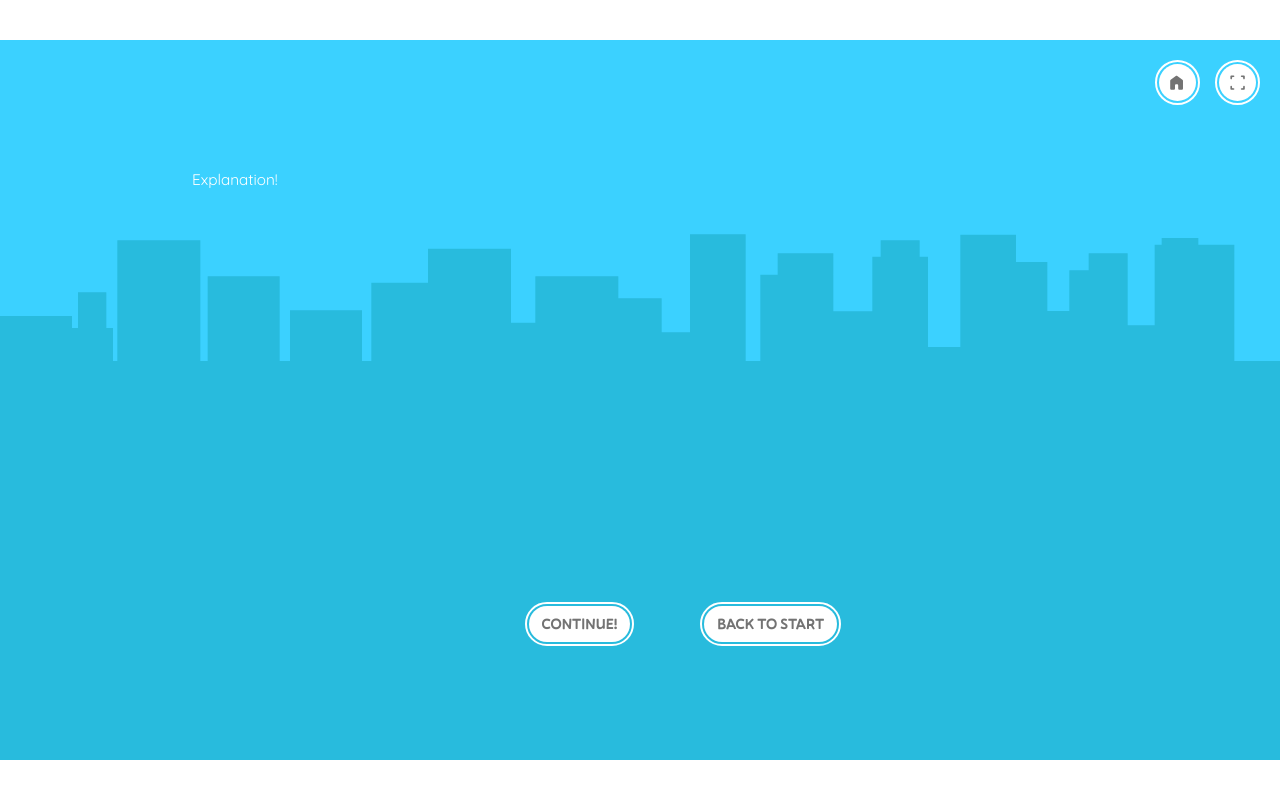
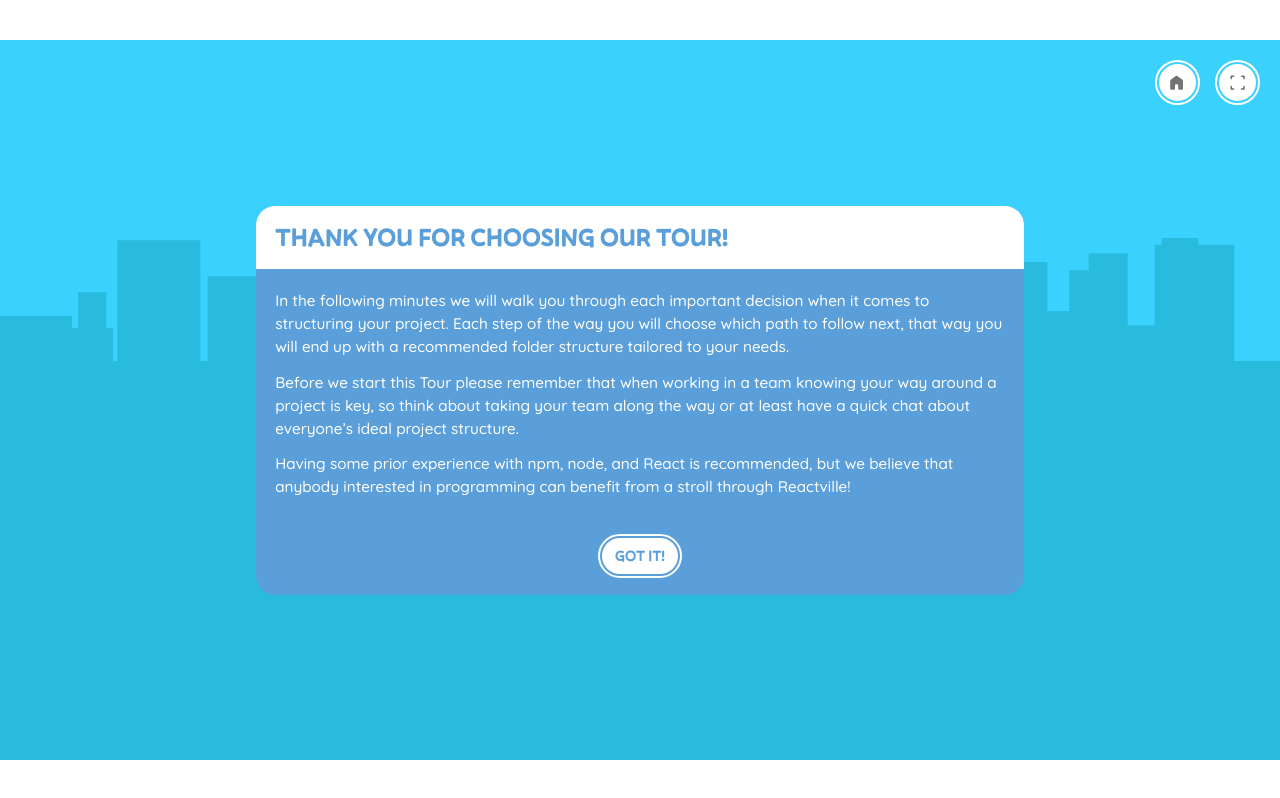
Before and after one commit to m-m-mic/reactville, a React (Vite) app: page / in a window 1280 px wide. Both pictures are taken after a click on the button "START THE TOUR!". Built offline with nearby package versions, Linux system fonts and the light colour scheme.

Commit message:
add explanation text

```diff
--- a/src/index.css
+++ b/src/index.css
@@ -1,7 +1,7 @@
 :root {
   font-family: Quicksand, Inter, system-ui, Avenir, Helvetica, Arial, sans-serif;
   line-height: 1.5;
-  font-weight: 400;
+  font-weight: 500;
   display: flex;
   align-items: center;
   justify-content: center;
@@ -17,9 +17,11 @@
   --rv-foreground-color-1: #fff;
   --rv-foreground-color-2: #737373;
   --rv-highlight-color: rgba(80, 186, 80, 0.2);
-  --tourPages-background-color: #237FEB;
-  --tourComponents-background-color: #E39D1D;
-  --tourStyles-background-color: #E3672C;
+  --explanation-background-color: #5b9fda;
+  --boilerplate-background-color: #83bd6d;
+  --tourPages-background-color: #237feb;
+  --tourComponents-background-color: #e39d1d;
+  --tourStyles-background-color: #e3672c;
   --tourStore-background-color: #e45252;
   --tourRequests-background-color: #853887;
   --tourShared-background-color: #3c3f8f;
--- a/src/shared/data/slideNames.ts
+++ b/src/shared/data/slideNames.ts
@@ -2,7 +2,7 @@ import { Slide } from "@/shared/types/slide.type";
 
 export const slideNames: { [id: string]: string } = {
   [Slide.Landing]: "the Title Screen",
-  [Slide.Explanation]: "Introduction to the Tour",
+  [Slide.Explanation]: "Thank you for choosing our Tour!",
   [Slide.Boilerplate]: "Boilerplate",
   [Slide.QuickSelect]: "Quick Select",
   [Slide.TourPages]: "Router Road",
--- a/src/shared/styles/slide.css
+++ b/src/shared/styles/slide.css
@@ -34,6 +34,8 @@
     font-size: 1.2cqw;
     transition: opacity 200ms ease;
     display: flex;
+    justify-content: center;
+    align-items: center;
     width: 100%;
     height: 100%;
     color: white;
@@ -50,12 +52,19 @@
 
   .slide-explanation {
     flex: 1;
+    height: 100%;
     display: flex;
     flex-flow: column;
     color: var(--rv-foreground-color-1);
     background: var(--rv-foreground-color-2);
     overflow: hidden;
     border-radius: 1.5cqw 0 0 1.5cqw;
+
+    &.small {
+      border-radius: 1.5cqw;
+      flex: 0 0 60cqw;
+      height: auto;
+    }
   }
 
   .slide-title {
@@ -67,7 +76,14 @@
 
   .text-body {
     flex: 1;
+    display: flex;
+    flex-flow: column;
     padding: 1.5cqw;
+  }
+
+  .text-divider {
+    display: flex;
+    flex-basis: 1cqw;
   }
 
   .action-buttons {
@@ -80,6 +96,7 @@
 }
 
 .folder-structure-wrapper {
+  height: 100%;
   overflow: hidden;
   flex: 0 0 30cqw;
   box-sizing: border-box;
--- a/src/slides/BoilerplateSlide/BoilerplateSlide.styles.css
+++ b/src/slides/BoilerplateSlide/BoilerplateSlide.styles.css
@@ -1,3 +1,4 @@
 .boilerplate {
+  --rv-foreground-color-2: var(--boilerplate-background-color);
   z-index: 23;
 }
--- a/src/slides/ExplanationSlide/ExplanationSlide.component.tsx
+++ b/src/slides/ExplanationSlide/ExplanationSlide.component.tsx
@@ -1,11 +1,12 @@
 import { Slide, SlideState } from "@/shared/types/slide.type";
 import { useContext, useEffect, useState } from "react";
 import { getSlideState } from "@/shared/functions/getSlideState";
-import { returnToLastSlide, setNextSlide } from "@/shared/functions/setSlide";
+import { setNextSlide } from "@/shared/functions/setSlide";
 import { isRemovedFromViewport } from "@/shared/functions/isRemovedFromViewport";
 import { RvButton } from "@/components/RvButton/RvButton.component";
 import "./ExplanationSlide.styles.css";
 import { SlideStackContext } from "@/context/providers/SlideStackContext.provider";
+import { getSlideTitle } from "@/shared/functions/getSlideTitle";
 
 export default function ExplanationSlide() {
   const SLIDE_ID = Slide.Explanation;
@@ -22,10 +23,6 @@ export default function ExplanationSlide() {
     setNextSlide(Slide.Boilerplate, slideStack, setSlideStack);
   };
 
-  const returnToLastSlideInStack = () => {
-    returnToLastSlide(slideStack, setSlideStack);
-  };
-
   if (isRemovedFromViewport(SLIDE_ID, slideStack)) {
     return null;
   }
@@ -33,10 +30,22 @@ export default function ExplanationSlide() {
   return (
     <div className={`slide ${SLIDE_ID} ${slideState}`}>
       <div className="foreground">
-        <span>Explanation!</span>
-        <div className="landing-buttons">
-          <RvButton onClick={goToBoilerplate} label="Continue!" />
-          <RvButton onClick={returnToLastSlideInStack} label="Back to Start" />
+        <div className="slide-explanation small">
+          <h1 className="slide-title">{getSlideTitle(SLIDE_ID)}</h1>
+          <div className="text-body">
+            In the following minutes we will walk you through each important decision when it comes to structuring your project.
+            Each step of the way you will choose which path to follow next, that way you will end up with a recommended folder
+            structure tailored to your needs.
+            <span className="text-divider"></span>
+            Before we start this Tour please remember that when working in a team knowing your way around a project is key, so
+            think about taking your team along the way or at least have a quick chat about everyone’s ideal project structure.
+            <span className="text-divider"></span>
+            Having some prior experience with npm, node, and React is recommended, but we believe that anybody interested in
+            programming can benefit from a stroll through Reactville!
+          </div>
+          <div className="action-buttons">
+            <RvButton onClick={goToBoilerplate} label="Got it!" />
+          </div>
         </div>
       </div>
     </div>
--- a/src/slides/ExplanationSlide/ExplanationSlide.styles.css
+++ b/src/slides/ExplanationSlide/ExplanationSlide.styles.css
@@ -1,3 +1,4 @@
 .explanation {
+  --rv-foreground-color-2: var(--explanation-background-color);
   z-index: 24;
 }
```
